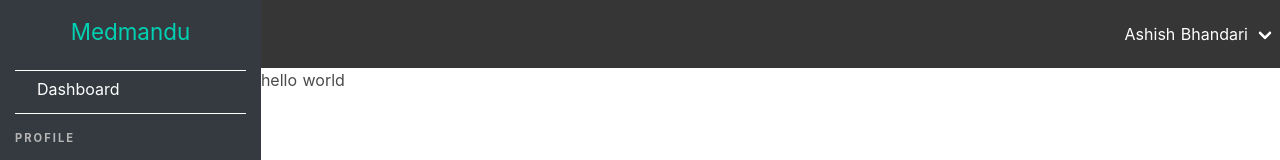
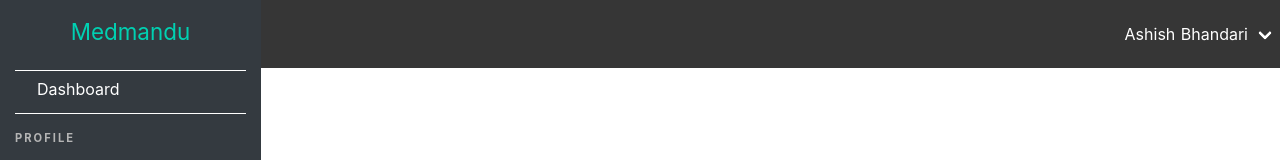
Before and after one commit to ashish336b/summerProject, a Nuxt app in the folder client/: page / in a window 1280 px wide. Shown: the top 160 px of the page. Built offline with nearby package versions, Linux system fonts and the light colour scheme.

Commit message:
small changes

```diff
--- a/client/pages/index.vue
+++ b/client/pages/index.vue
@@ -4,9 +4,7 @@
       <sideNav />
       <div class="main" id="main">
         <topNav />
-        <div>
-          <h1>hello world</h1>
-        </div>
+        <div class="main-content"></div>
       </div>
     </div>
   </div>
```
